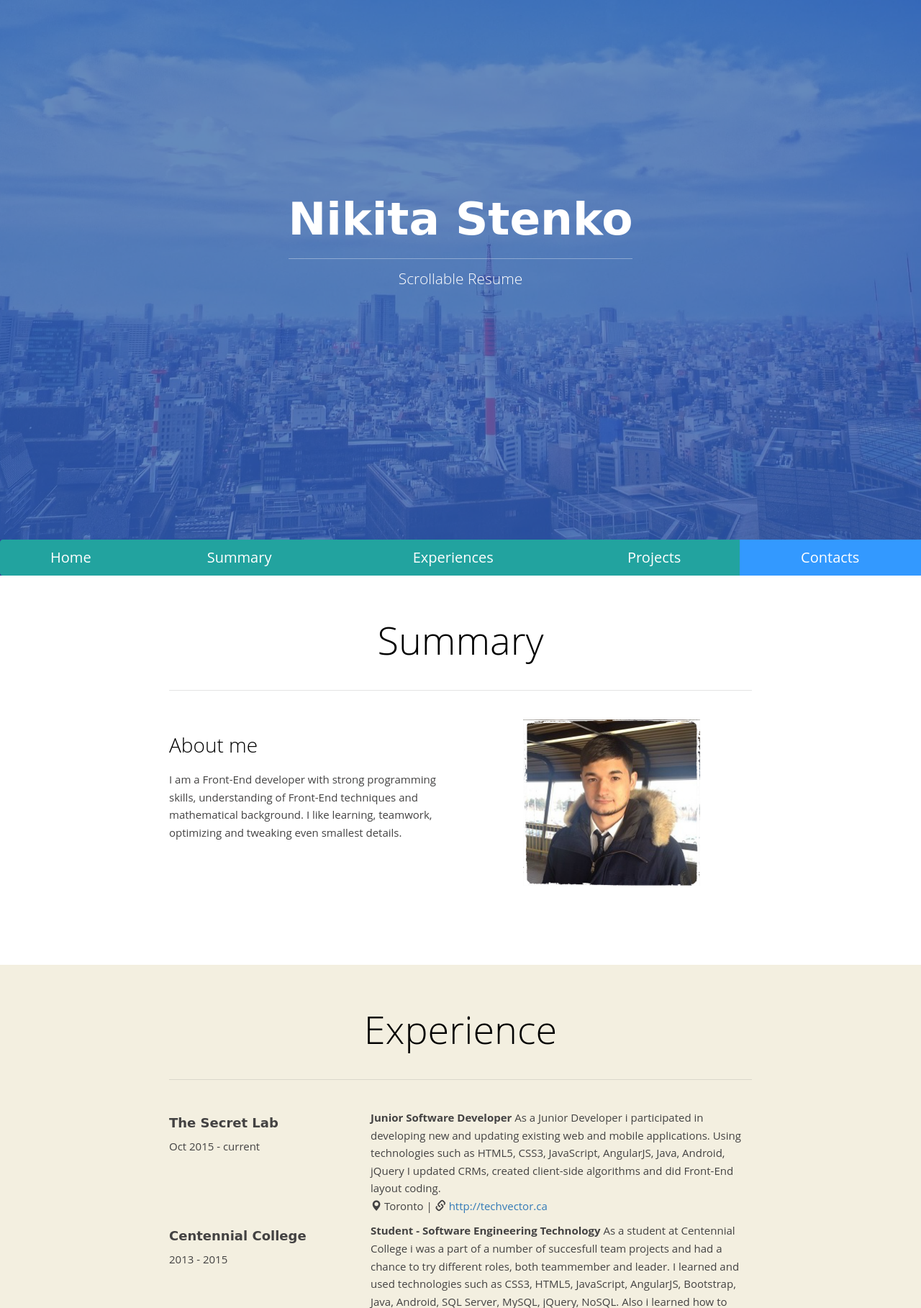
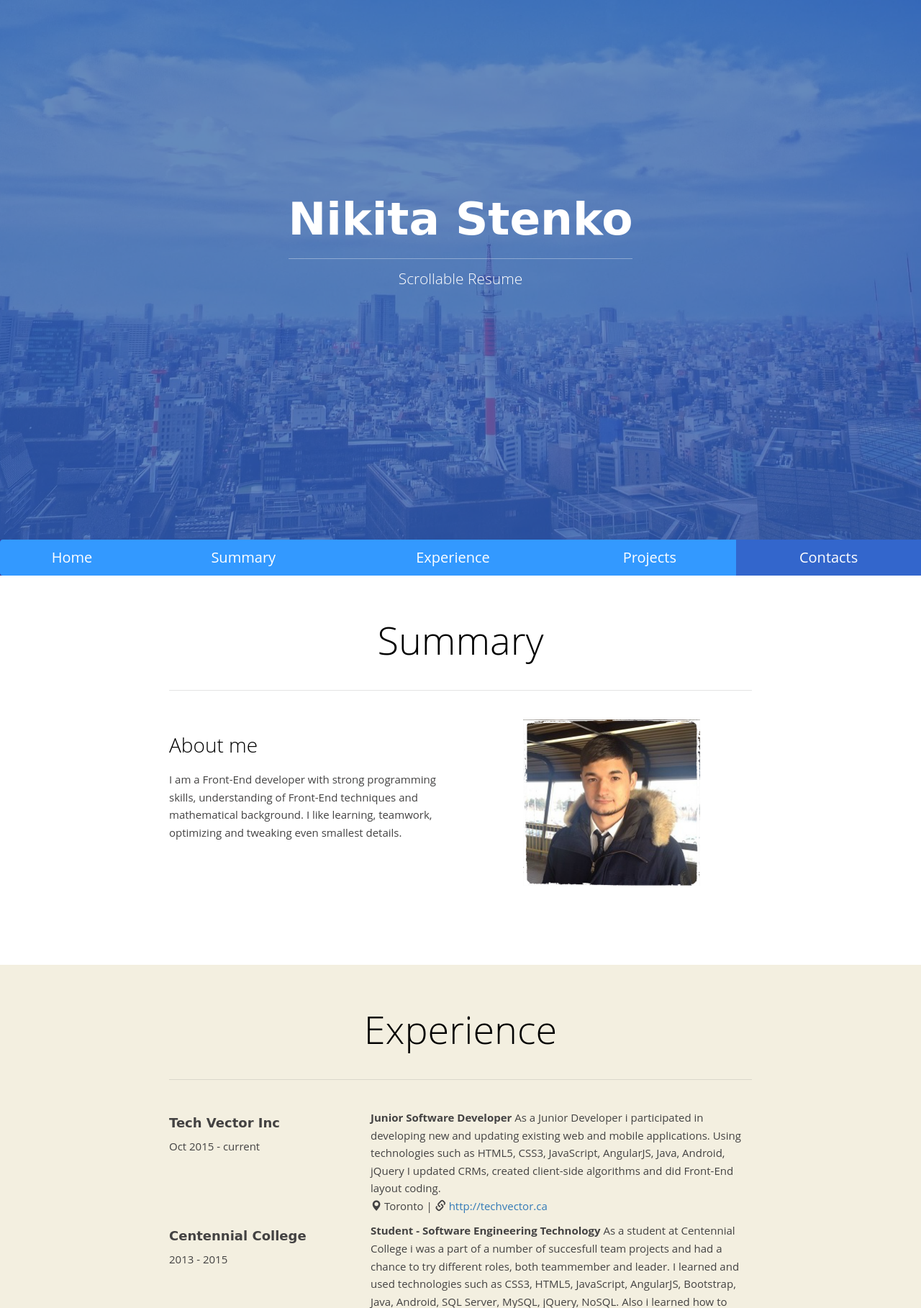
Before and after one commit to Marmidon/Scrollable-resume, a PHP site: page / in a window 1280 px wide. Shown: the top 1818 px of the page at 72% size. Run offline with PHP 8.4, Linux system fonts and the light colour scheme; some libraries are stand-ins or nearby versions; some web fonts are replaced.

Commit message:
Different color for navbar

```diff
--- a/home.html
+++ b/home.html
@@ -56,7 +56,7 @@
 				<ul class="nav navbar-nav" id="collapsedNavbar">
 					<li><a href="#sTop">Home</a></li>
 					<li><a href="#s1">Summary</a></li>
-					<li><a href="#s2">Experiences</a></li>
+					<li><a href="#s2">Experience</a></li>
 				    <li><a href="#s3">Projects</a></li>
                     <li><a href="#s4">Contacts</a></li>
 				</ul>
@@ -93,7 +93,7 @@
                   <hr />
                   <div class="experience row">
 		              <div class="col-md-4">
-			             <h4>The Secret Lab</h4>
+			             <h4>Tech Vector Inc</h4>
 			             <p class="experience-period">
 				                Oct 2015				-
 				                current			</p>
@@ -188,10 +188,21 @@
 
 
 	<div class="section s3">
-
-
         <div id="projects" class="background-white">
             <h2>Projects</h2>
+            <br>
+            <br>
+            <br>
+            <br>
+            <br>
+            <br>
+            <br>
+            <br>
+            <br>
+            <br>
+            <br>
+            <br>
+            <br>
 		</div>
         </div>
 
--- a/view/style.css
+++ b/view/style.css
@@ -25,23 +25,23 @@ p.statement {
     width: 100%;
 }
 .active {
-    background-color: #3399FF !important;
+    background-color: #3366CC !important;
 }
-.navbar {background-color: #22A39F;}
+.navbar {background-color: #3399FF;}
 .navbar-default .navbar-nav>li>a {
     color:white !important;
     font-size: 20px !important;
 }
 .navbar-default .navbar-nav>.active>a {
-   background-color: #22A39F;
+   background-color: #3399FF;
     color:white;
 }
 .navbar-default .navbar-nav>.active>a :hover {
-   background-color: #3399FF !important;
+   background-color: #3366CF !important;
     color:white;
 }
 .navbar-default .navbar-nav>li>a :hover {
-	background: #3399FF !important;
+	background: #3366CF !important;
 }
 .inner {
 	width: 960px;
```
